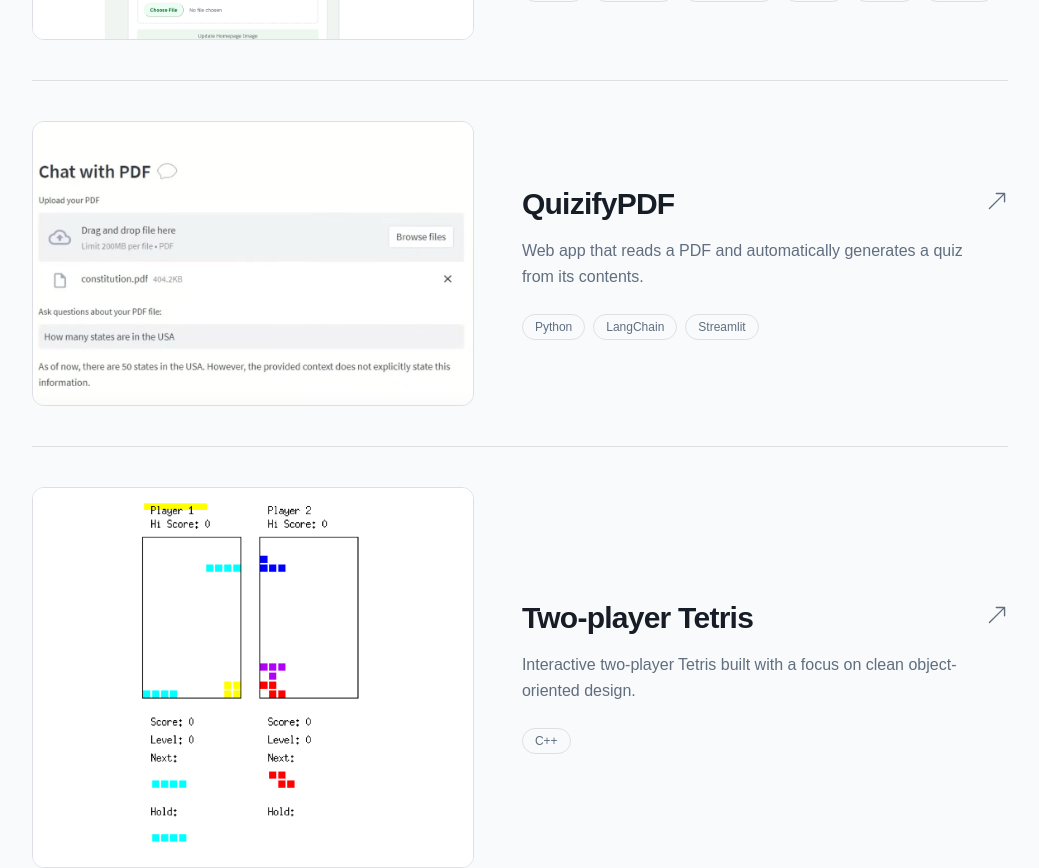
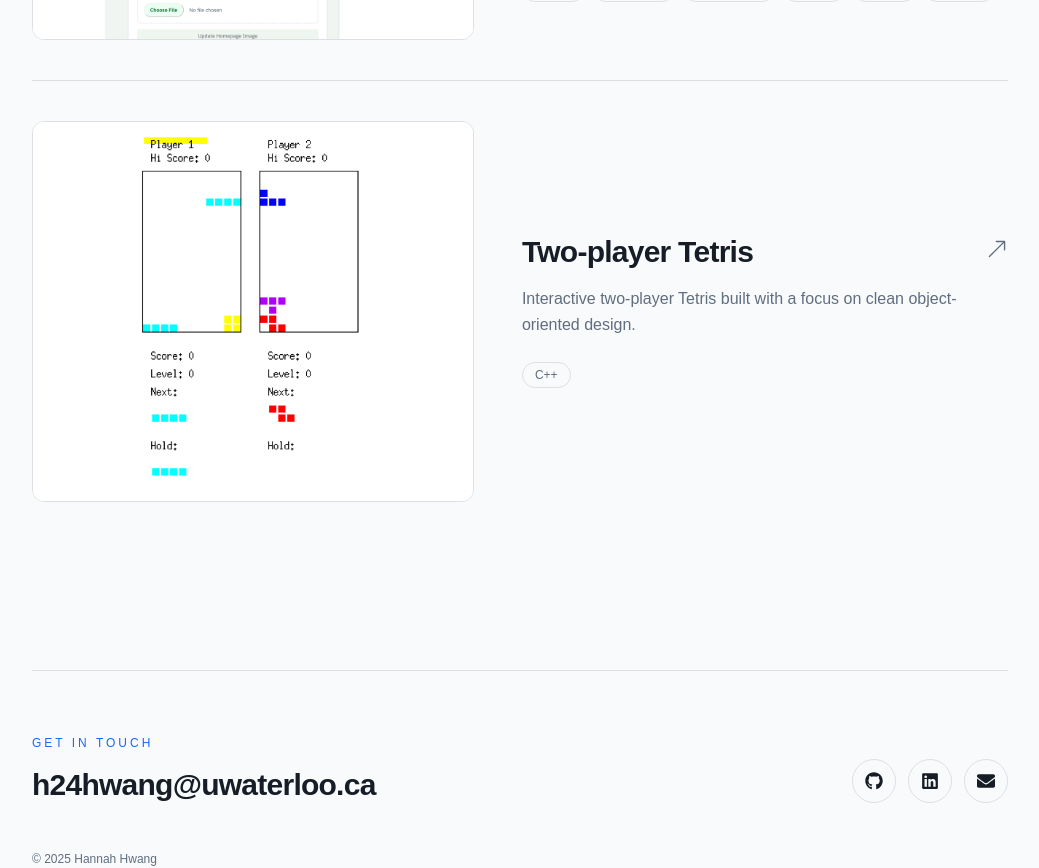
Before and after one commit to hhn2/portfolio, a Next.js app: page / in a window 1280 px wide. Shown: the part 2540-3408 px from the top of the page, without its empty margins (120-1159 px from the left). Built offline with nearby package versions, Linux system fonts and the light colour scheme; a web font is replaced by a local one.

Commit message:
Remove QuizifyPDF from projects

```diff
--- a/components/ProjectsSection.tsx
+++ b/components/ProjectsSection.tsx
@@ -20,14 +20,6 @@ const projects = [
     tags: ["Next.js", "TypeScript", "PostgreSQL", "Drizzle", "Auth.js", "AWS S3"],
     image: "/jamieny.png",
     link: "https://jamieny.com",
-  },
-  {
-    name: "QuizifyPDF",
-    description:
-      "Web app that reads a PDF and automatically generates a quiz from its contents.",
-    tags: ["Python", "LangChain", "Streamlit"],
-    image: "/Quizify.png",
-    link: "https://github.com/hhn2/PDF-chat",
   },
   {
     name: "Two-player Tetris",
```
Also changed, not shown: public/Quizify.png (deleted).
